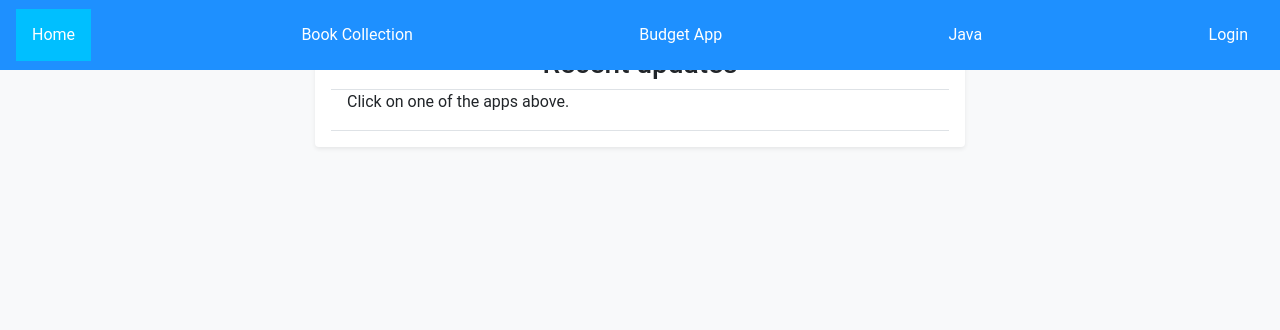
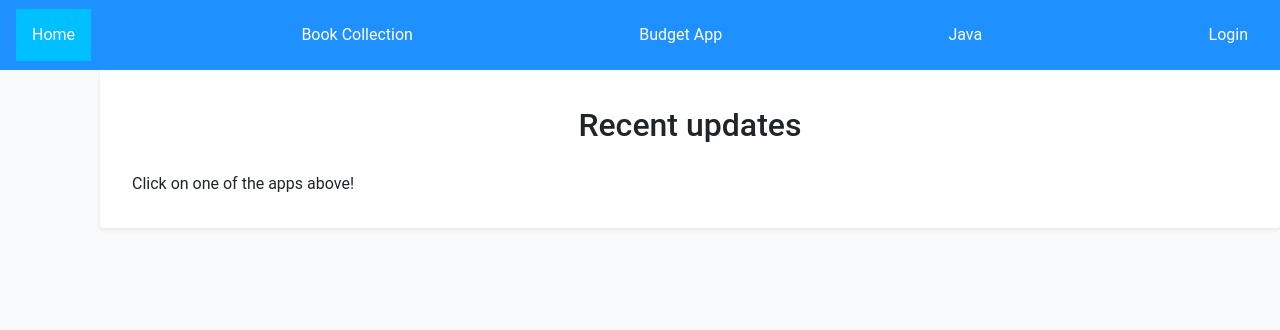
Before and after one commit to wzsamuels/PortfolioWebsite, a Django app: template home/templates/home/index.html in a window 1280 px wide. Shown: the top 330 px of the page. Run offline with Django 3.2, Linux system fonts and the light colour scheme; the template is opened without the code that fills it, so the values that code supplies are empty; some libraries are stand-ins or nearby versions.

Commit message:
Tweaked main body CSS.

```diff
--- a/books/static/books/styles.css
+++ b/books/static/books/styles.css
@@ -5,6 +5,7 @@
 
     /** General page style */
     body {
+        margin: 0px;
         font-size:16px;
     }
 
@@ -23,7 +24,8 @@
     }
 
     h2 {
-        margin-top: 15px;
+        padding-top: 20px;
+        padding-bottom: 20px;
         text-align: center;
     }
     h3 {
@@ -35,7 +37,7 @@
     }
 
     label {
-        padding: 12px 12px 12px 0;
+        padding: 12px 12px 12px 0px;
         display: inline-block;
     }
 
--- a/home/templates/home/index.html
+++ b/home/templates/home/index.html
@@ -7,13 +7,14 @@
   document.getElementById("BookSideNav").style.display = "none";
 </script>
 
-<main role="main" class="container">
-<div class="my-3 p-3 bg-white rounded shadow-sm">
-<h3 class="border-bottom border-gray pb-2 mb-0">Recent updates</h3>
+<div class="main">
+  <div class="my-3 p-3 bg-white rounded shadow-sm">
+    <h2>Recent updates</h2>
 
-
-<p class="media-body pb-3 mb-0 medium lh-125 border-bottom border-gray">
-  Click on one of the apps above.
-</p>
+    <p>
+      Click on one of the apps above!
+    </p>
+  </div>
+</div>
 
 {% endblock %}
```
